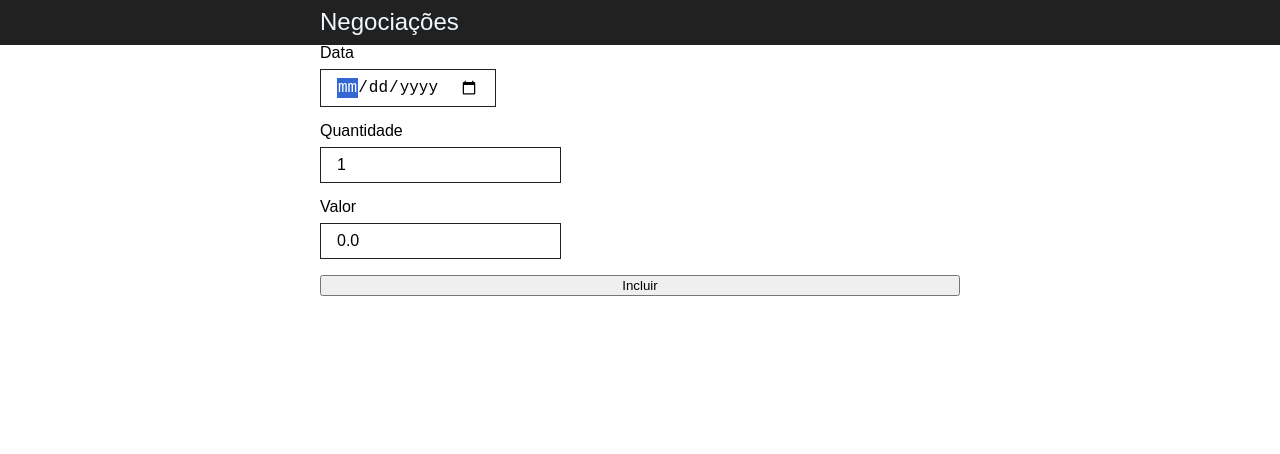
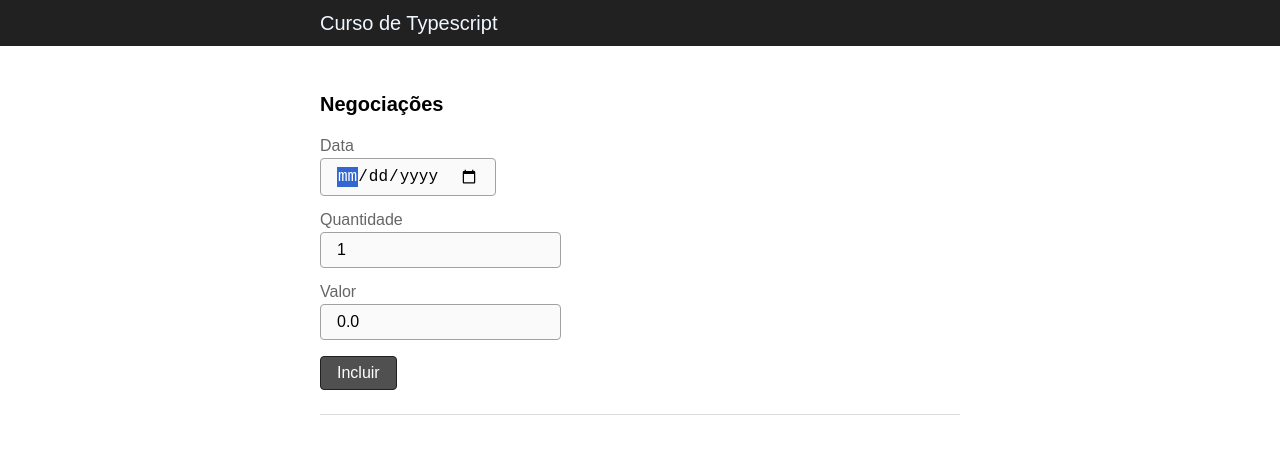
Before and after one commit to helifiora/alura-typescript-course, a website built with webpack: page src/index.html in a window 1280 px wide. Built offline with nearby package versions, Linux system fonts and the light colour scheme.

Commit message:
Ajuste estilo Css

```diff
--- a/package.json
+++ b/package.json
@@ -14,6 +14,7 @@
     "@typescript-eslint/eslint-plugin": "^4.32.0",
     "@typescript-eslint/parser": "^4.32.0",
     "css-loader": "^6.3.0",
+    "css-minimizer-webpack-plugin": "^3.0.2",
     "eslint": "^7.32.0",
     "eslint-config-standard": "^16.0.3",
     "eslint-plugin-import": "^2.24.2",
--- a/src/index.html
+++ b/src/index.html
@@ -12,13 +12,17 @@
 
     <header class="header">
         <div class="container">
-            <h1 class="header__title">Negociações</h1>
+            <h1 class="header__title">Curso de Typescript</h1>
         </div>
     </header>
 
-    <section>
+    <section class="section">
 
-        <div class="container">
+        <div class="section__container">
+
+            <h2 class="section__title">
+                Negociações
+            </h2>
 
             <div id="mensagemView"></div>
 
@@ -39,7 +43,9 @@
                     <input class="form__input" id="valor" type="number" min="0.01" step="0.01" value="0.0" required />
                 </div>
 
-                <button class="form-submit" type="submit">Incluir</button>
+                <div>
+                    <button class="button__submit" type="submit">Incluir</button>
+                </div>
             </form>
         </div>
     </section>
--- /dev/null
+++ b/src/less/button.less
@@ -0,0 +1,20 @@
+.button {
+    padding: 0 16px;
+    line-height: 2;
+    font-size: 16px;
+    display: inline-block;
+    border: 1px solid #212121;
+    border-radius: 4px;
+    transition: background-color 0.3s ease;
+    cursor: pointer;
+}
+
+.button__submit {
+    .button;
+    background: #505050;
+    color: white;
+
+    &:hover {
+        background: #212121;
+    }
+}
--- a/src/less/form-input.less
+++ b/src/less/form-input.less
@@ -1,7 +1,9 @@
 .form__input {
     padding: 8px 16px;
     font-size: 16px;
-    border: 1px solid #212121;
+    border: 1px solid #a1a1a1;
+    background: #fafafa;
+    border-radius: 4px;
 }
 
 .form__input::-webkit-outer-spin-button,
--- a/src/less/form-label.less
+++ b/src/less/form-label.less
@@ -2,6 +2,7 @@
     display: block;
     font-size: 14x;
     line-height: 1;
-    margin-bottom: 8px;
-    font-weight: 500;
+    margin-bottom: 4px;
+    font-weight: 300;
+    color: #666;
 }
--- a/src/less/header-title.less
+++ b/src/less/header-title.less
@@ -1,4 +1,4 @@
 .header__title {
-    font-size: 24px;
-    line-height: 1.2;
+    font-size: 20px;
+    line-height: 1.5;
 }
--- /dev/null
+++ b/src/less/section-container.less
@@ -0,0 +1,8 @@
+@import "container";
+
+.section__container {
+    .container;
+    margin-top: 48px;
+    padding-bottom: 24px;
+    border-bottom: 1px solid #dbdbdb;
+}
--- /dev/null
+++ b/src/less/section-title.less
@@ -0,0 +1,6 @@
+.section__title {
+    font-size: 20px;
+    line-height: 1;
+    font-weight: bold;
+    margin-bottom: 24px;
+}
--- /dev/null
+++ b/src/less/section.less
@@ -0,0 +1,4 @@
+.section {
+    margin-top: 48px;
+    padding-bottom: 24px;
+}
--- a/src/style.less
+++ b/src/style.less
@@ -1,6 +1,8 @@
 @import "less/reset";
 @import "less/normalize";
 @import "less/container";
+
+@import "less/button";
 
 @import "less/form";
 @import "less/form-field";
@@ -10,3 +12,7 @@
 
 @import "less/header";
 @import "less/header-title";
+
+@import "less/section";
+@import "less/section-container";
+@import "less/section-title";
--- a/webpack.config.js
+++ b/webpack.config.js
@@ -1,6 +1,7 @@
 const path = require('path');
 const HtmlWebpackPlugin = require('html-webpack-plugin');
 const MiniCssExtractPlugin = require('mini-css-extract-plugin');
+const CssMinimizerPlugin = require('css-minimizer-webpack-plugin');
 
 module.exports = {
     entry: './src/app.ts',
@@ -48,6 +49,12 @@ module.exports = {
         compress: true,
         port: 9000
     },
+    optimization: {
+        minimizer: [
+            '...',
+            new CssMinimizerPlugin()
+        ]
+    },
     stats: {
         children: true
     }
```
Also changed, not shown: 1 other file.
